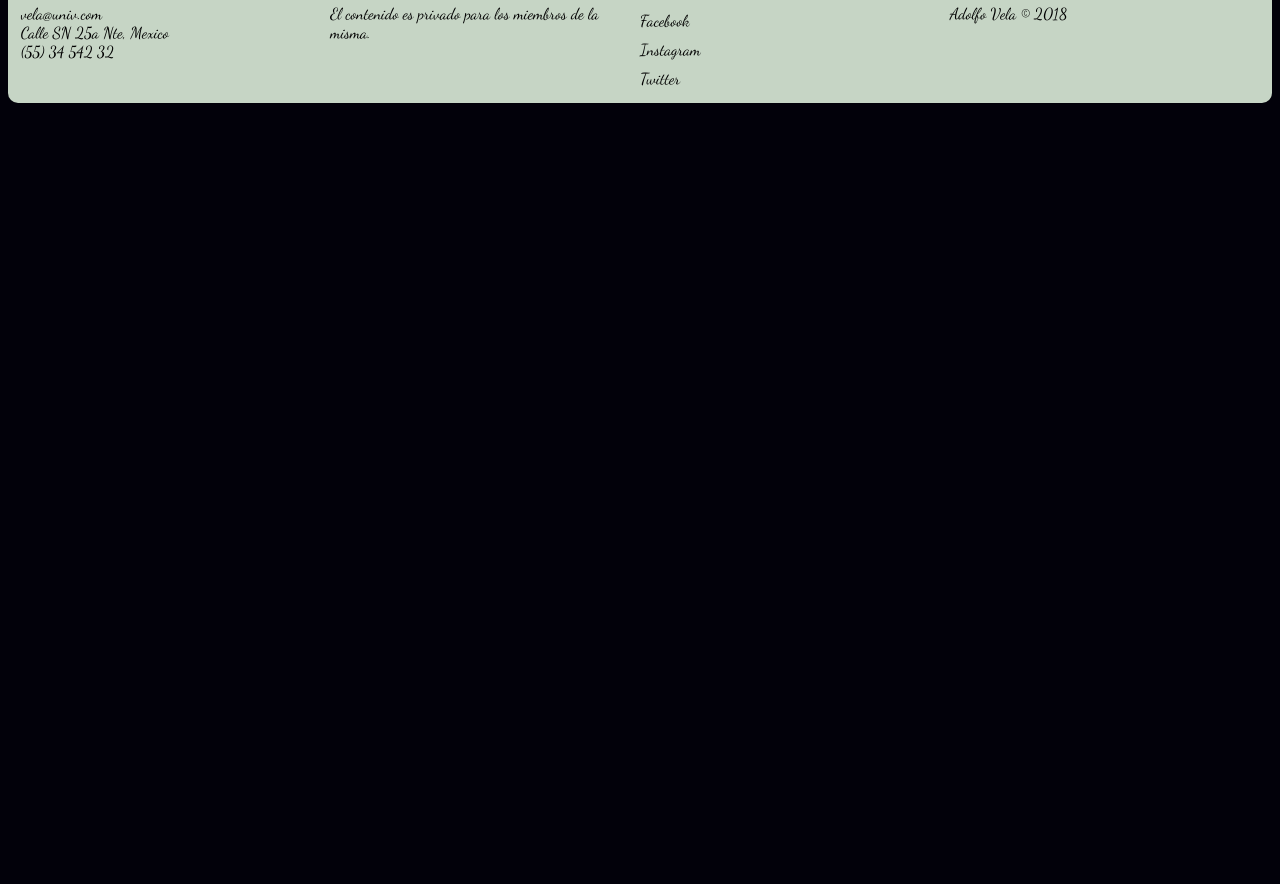
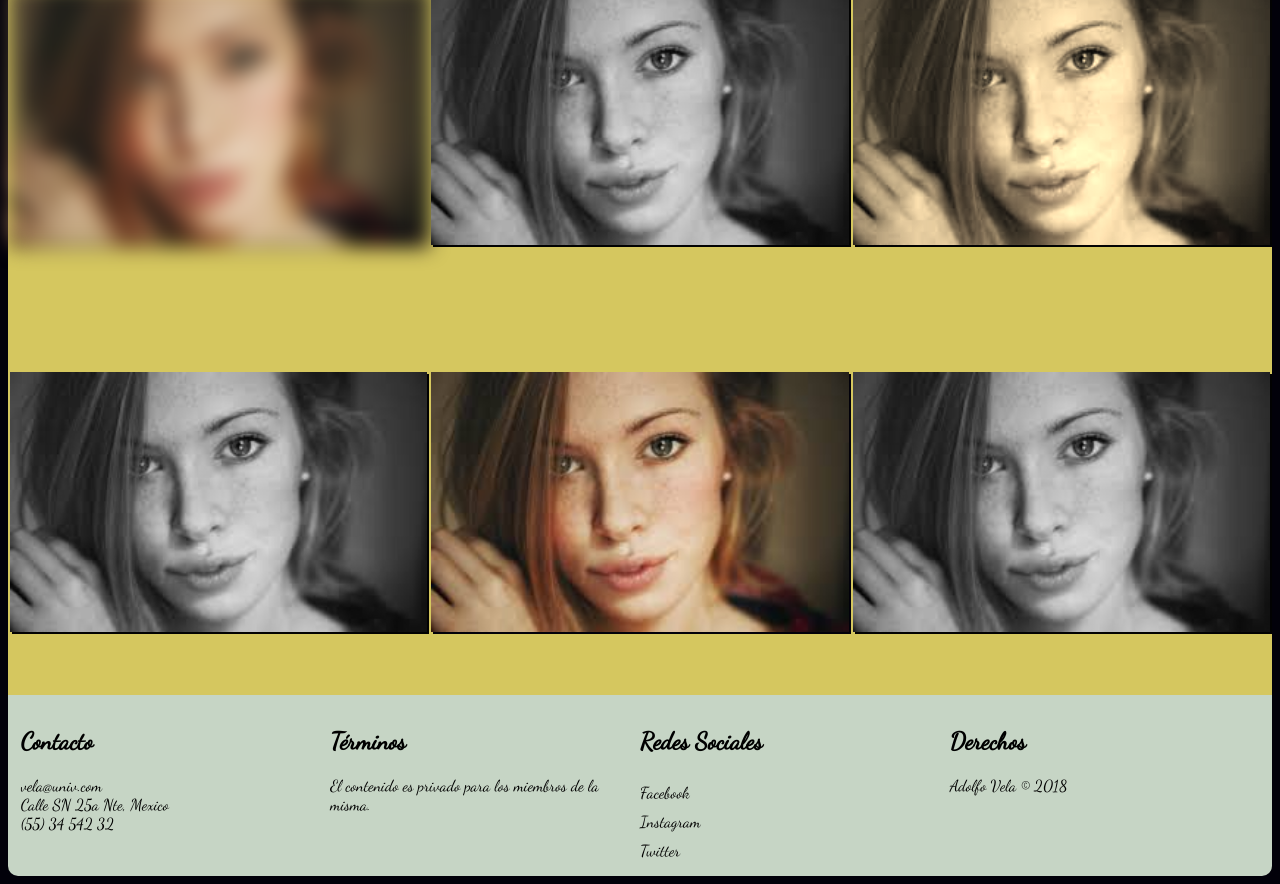
Before and after one commit to iqaldebaran/EXAMEN2CSS, a plain HTML site: page retratos.html in a window 1280 px wide. Shown: the part 200-1084 px from the top of the page. Before the commit the page ends 800 px from the top, so only its background shows below. Drawn offline with Linux system fonts and the light colour scheme.

Commit message:
Se adiciona retratos

```diff
--- a/css/estilos.css
+++ b/css/estilos.css
@@ -166,9 +166,30 @@ footer > div{
 #paisaje4{
     filter: grayscale(100%);
 }
-#paisaje5{
 
-}
 #paisaje6{
     filter: grayscale(100%);
 }
+
+/*--IMAGENES RETRATOS--*/
+
+.imgRetratos{
+    width: 33%;
+    margin: 5% auto;
+}
+#retrato1{
+    filter: blur(10px);
+}
+#retrato2{
+    filter: grayscale(100%);
+}
+#retrato3{
+    filter: sepia(90%);
+}
+#retrato4{
+    filter: grayscale(100%);
+}
+
+#retrato6{
+    filter: grayscale(100%);
+}
--- a/retratos.html
+++ b/retratos.html
@@ -33,8 +33,25 @@
         </nav>
     </header>
 
-    <section>
-
+    <section id="section2" class="flex-c">
+        <div class="imgRetratos">
+            <img src="imagenes/retrato2.jpg" alt="Retrato" id="retrato1">
+        </div>
+        <div class="imgRetratos">
+            <img src="imagenes/retrato2.jpg" alt="Retrato" id="retrato2">
+        </div>
+        <div class="imgRetratos">
+            <img src="imagenes/retrato2.jpg" alt="Retrato" id="retrato3">
+        </div>
+        <div class="imgRetratos">
+            <img src="imagenes/retrato2.jpg" alt="Retrato" id="retrato4">
+        </div>
+        <div class="imgRetratos">
+            <img src="imagenes/retrato2.jpg" alt="Retrato" id="retrato5">
+        </div>
+        <div class="imgRetratos">
+            <img src="imagenes/retrato2.jpg" alt="Retrato" id="retrato6">
+        </div>
 
     </section>
 
```
